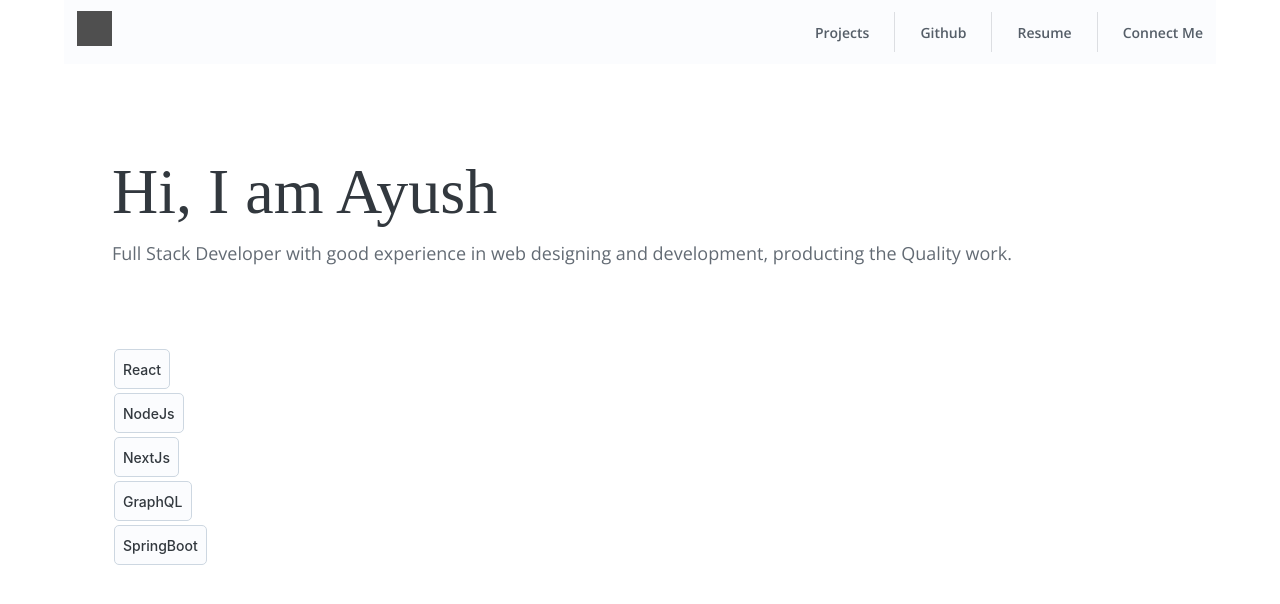
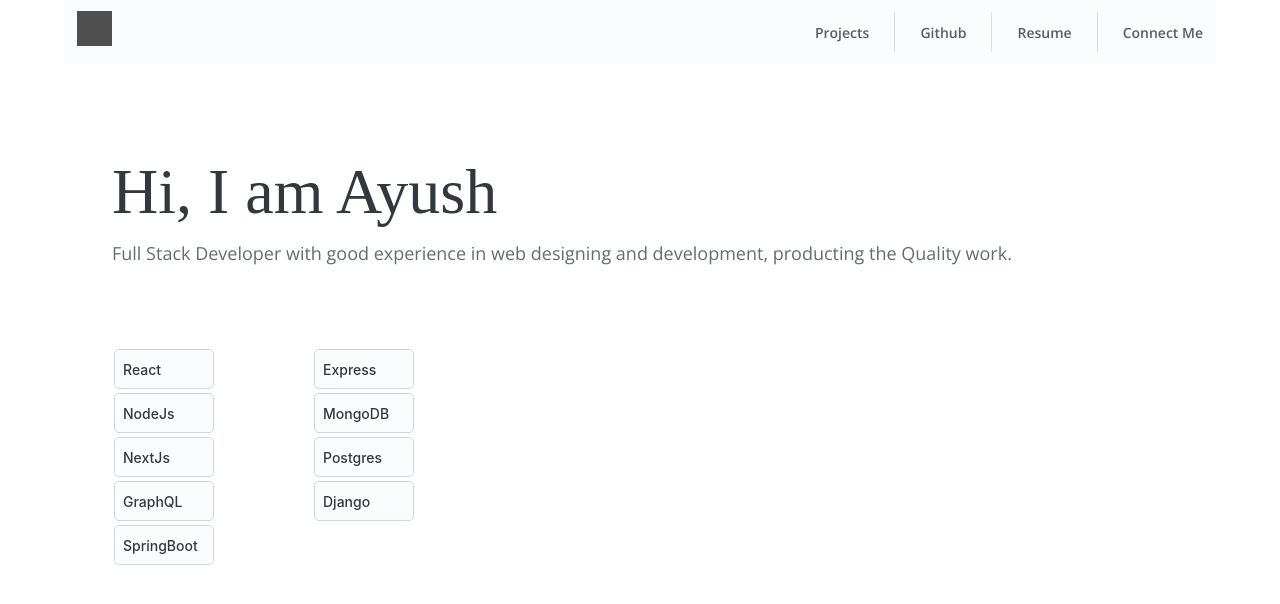
Before and after one commit to Ayushnigam1/next-portfolio, a Next.js app: page / in a window 1280 px wide. Shown: the top 604 px of the page. Built offline with nearby package versions, Linux system fonts and the light colour scheme; grey boxes are pictures that could not be loaded; a web font is replaced by a local one.

Commit message:
adding style

```diff
--- a/src/api/project.ts
+++ b/src/api/project.ts
@@ -1,6 +1,6 @@
 import { gql } from "@apollo/client"
 import { Project } from "../types/Projects"
-import { getGraphQL } from "./graphql.ts"
+import { getGraphQL } from "./graphql"
 
 export async function getProjects() {
   const GET_PROJECTS = gql`
--- a/src/app/page.tsx
+++ b/src/app/page.tsx
@@ -1,6 +1,7 @@
 "use client"
 import { Card, Chip, Container, Stack, Typography } from "@mui/joy";
 import { skills } from "@/skills";
+import { wrap } from "module";
 export default function Home() {
   return (
     <>
@@ -29,12 +30,12 @@ export default function Home() {
           >
             Skills
           </Typography> */}
-          <Stack>
+          <Stack height={220} width={{xs:300,md:400}} flexWrap={"wrap"}>
         {
-          skills.map(skill=>{
+          skills.map((skill,index)=>{
             return (
-            <Chip sx={{
-              "--Chip-minHeight": "40px","--Chip-radius": "5px","--Chip-gap": "5px", margin:"2px","--Chip-minWidth": "40px"
+            <Chip key={index} sx={{
+              "--Chip-minHeight": "40px","--Chip-radius": "5px","--Chip-gap": "5px", margin:"2px",minWidth: {xs:"80px",md:"100px"}
 
             }} variant="outlined">{skill.name}</Chip>
             )
--- a/src/components/Card.tsx
+++ b/src/components/Card.tsx
@@ -1,6 +1,7 @@
 import { Project } from "@/types/Projects";
 // import { ArrowTopRightOnSquareIcon } from "@heroicons/react/16/solid";
 import { Card, CardActions, CardContent, CardCover, Chip, IconButton, Stack, Typography, useTheme } from "@mui/joy";
+import Image from "next/image";
 import Link from "next/link";
 
 interface ProjectCardProps {
@@ -12,7 +13,7 @@ function ProjectCard(props: ProjectCardProps) {
   return <Card sx={{ padding: 0, gap: 0, height: '100%', zIndex:"-1" }} key={project.url}>
     <CardContent sx={{ minHeight: 250, position: 'relative' }}>
       <CardCover>
-        <img src={project.imageUrl} />
+        <Image src={project.imageUrl} alt={project.name} />
       </CardCover>
     </CardContent>
     <CardActions sx={{ padding: 2 }}>
--- a/src/components/NavBar.tsx
+++ b/src/components/NavBar.tsx
@@ -55,7 +55,7 @@ function NavBar() {
           const NavItemLink = item.type === 'route' ? NavLink : Link;
           return (
             <>
-            <ListItem sx={{ "--ListItem-paddingY": "1rem" }} key={item.title}>
+            <ListItem sx={{ "--ListItem-paddingY": "1rem" }} key={index}>
               <ListItemButton
                 selected={pathname.includes(item.route)}
               >
--- a/src/components/NavMenu.tsx
+++ b/src/components/NavMenu.tsx
@@ -32,10 +32,10 @@ function NavMenu() {
                                 </Stack>
                             </ListItemContent>
                         </ListItem>
-                        {routes.map((item) => {
+                        {routes.map((item,index) => {
                             const NavItemLink = item.type === 'route' ? NavLink : Link;
                             return (
-                                <ListItem key={item.title}>
+                                <ListItem key={index}>
                                     <ListItemButton
                                         onClick={() => setOpen(o => !o)}
                                         selected={pathname.includes(item.route)}
--- a/src/components/Projectgrid.tsx
+++ b/src/components/Projectgrid.tsx
@@ -9,8 +9,8 @@ interface ProjectgridProps {
 }
 function Projectgrid({ projects }: ProjectgridProps) {
   return <Grid container spacing={1}>
-    {projects.map(project => {
-      return <Grid key={project.name} xs={12} md={6}>
+    {projects.map((project,index) => {
+      return <Grid key={index} xs={12} md={6}>
         <ProjectCard project={project}/>
       </Grid>
     })}
--- a/src/skills.tsx
+++ b/src/skills.tsx
@@ -5,5 +5,9 @@ export const skills:any[]=[
     {name:"NextJs"},
     {name:"GraphQL"},
     {name:"SpringBoot"},
+    {name:"Express"},
+    {name:"MongoDB"},
+    {name:"Postgres"},
+    {name:"Django"}
 
 ]
```
